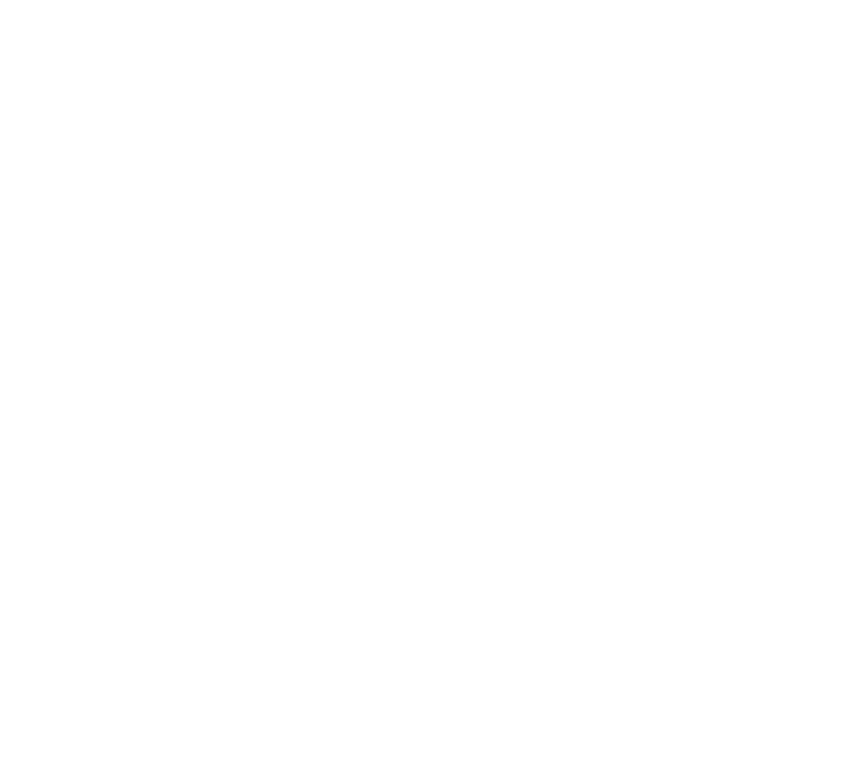
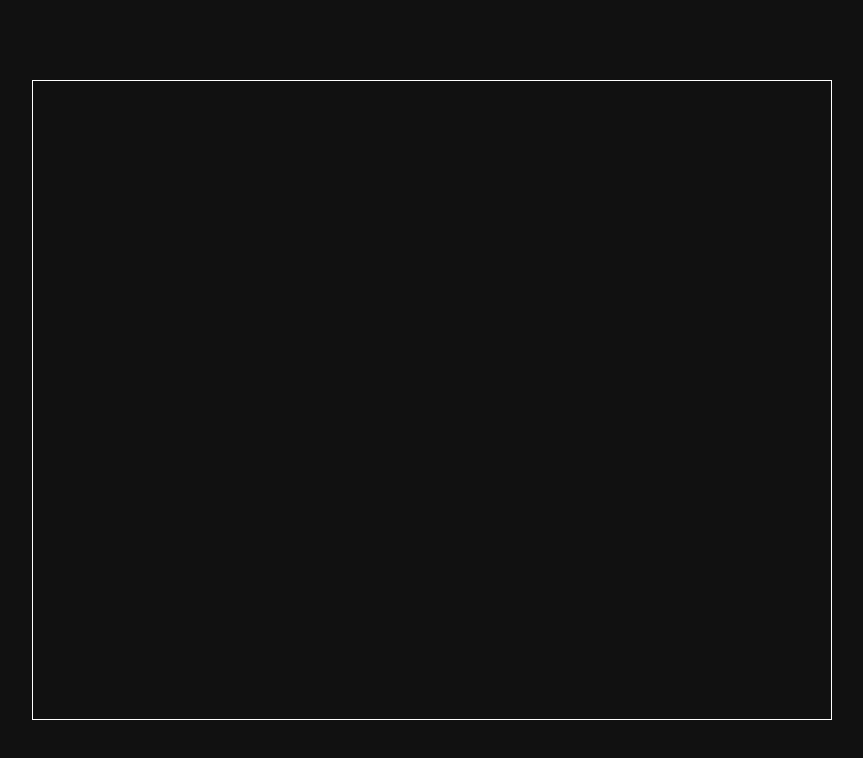
Before and after one commit to LeonardoMartignoni/js-campominato-grid, a plain HTML site: page index.html in a window 1280 px wide. Shown: the whole page, without its empty margins (208-1071 px from the left). Drawn offline with nearby package versions, Linux system fonts and the light colour scheme.

Commit message:
Added box

```diff
--- a/css/style.css
+++ b/css/style.css
@@ -0,0 +1,21 @@
+body {
+    background-color: #111;
+    display: flex;
+    justify-content: center;
+    align-items: center;
+    height: 100vh;
+}
+
+#grid {
+    display: flex;
+    flex-wrap: wrap;
+    width: 800px;
+    height: 80%;
+    border: 1px solid white;
+}
+
+.square {
+    width: calc(100% / 10);
+    height: calc(100% / 10);
+    border: 1px solid white;
+}
--- a/index.html
+++ b/index.html
@@ -16,6 +16,7 @@
 </head>
 
 <body>
+	<div id="grid"></div>
 
 	<!-- Javascript -->
 	<script type="text/javascript" src="./js/main.js"></script>
```
